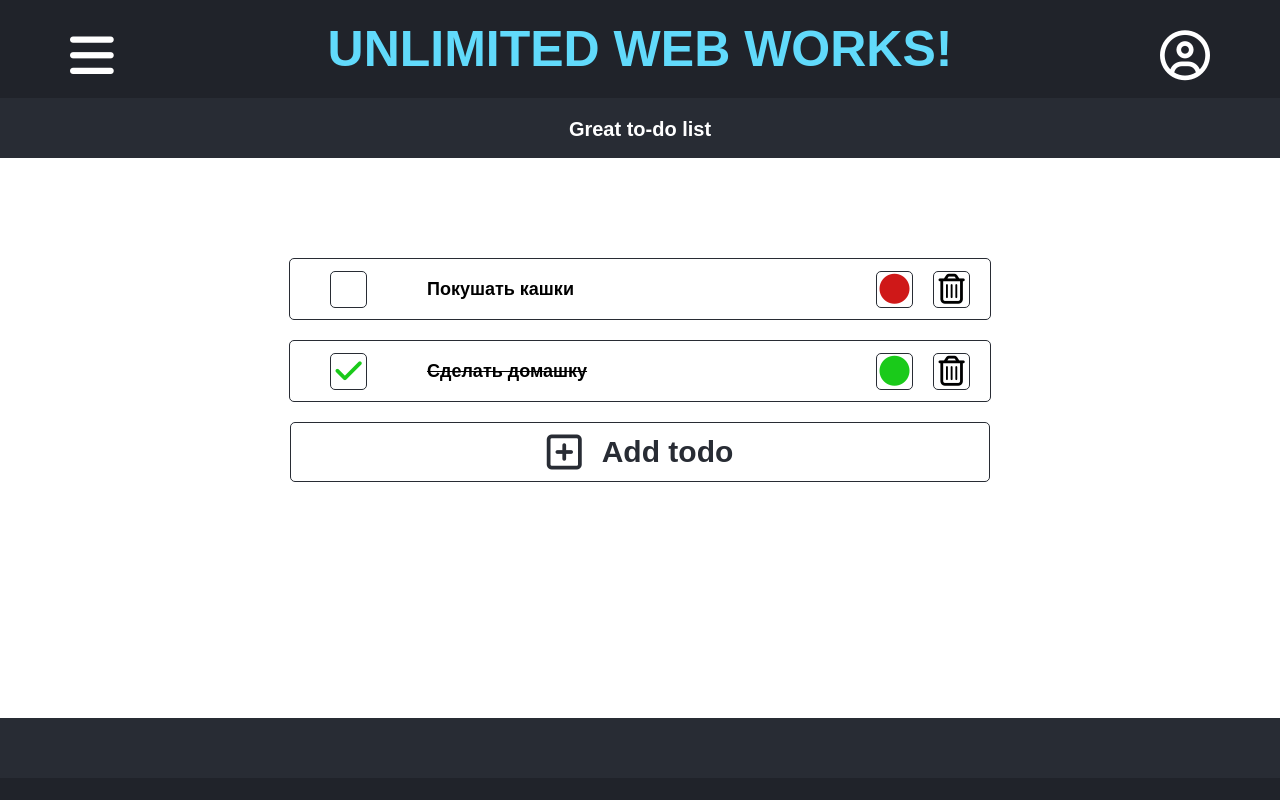
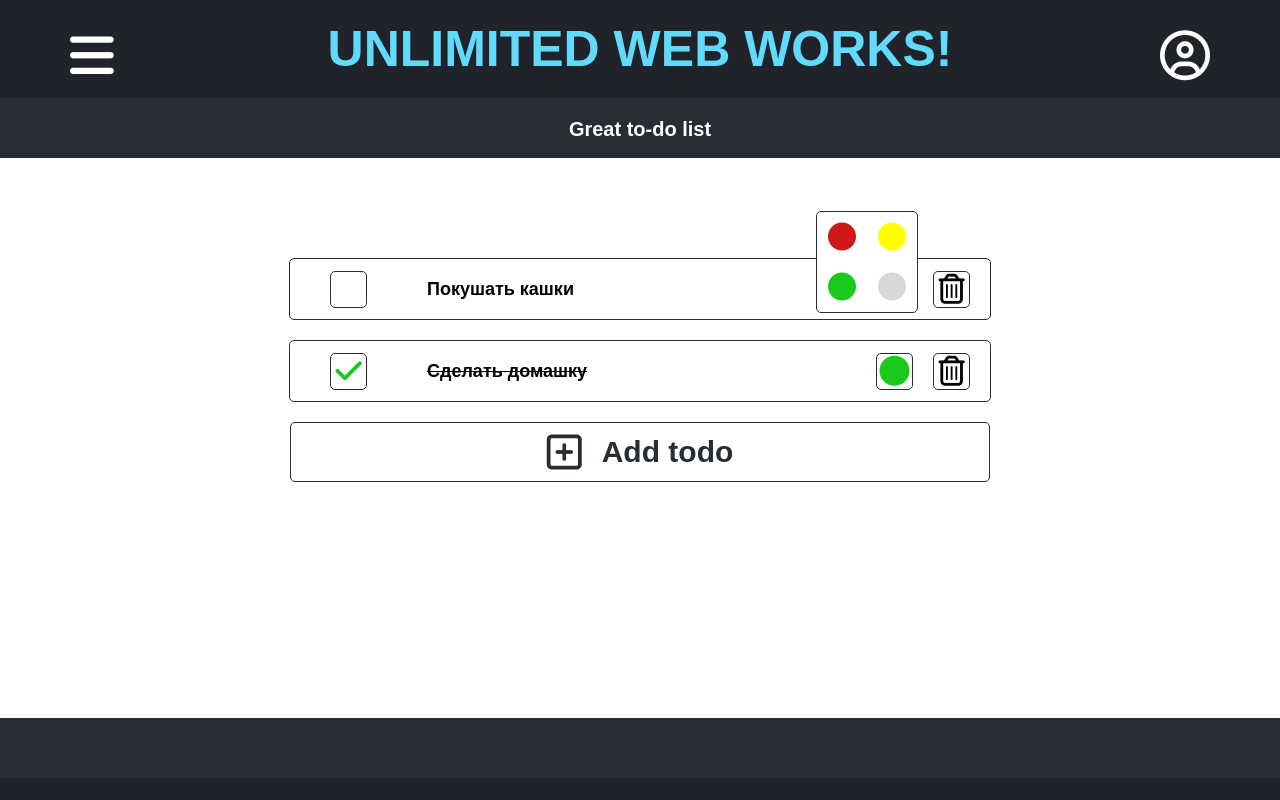
Before and after one commit to WheatleyCODE/hard-todo-list, a React (Create React App) app: page /todo in a window 1280 px wide. Both pictures are taken after a click on the element 894 px from the left and 289 px from the top of the page. Shown: the top 800 px of the page. Built offline with nearby package versions, Linux system fonts and the light colour scheme.

Commit message:
Add color change ui

```diff
--- a/src/components/Header/Header.scss
+++ b/src/components/Header/Header.scss
@@ -9,6 +9,7 @@
   flex-direction: column;
   justify-content: center;
   align-items: center;
+  z-index: 19;
 
   &__sub-header {
     width: 100%;
--- /dev/null
+++ b/src/components/SelectColor/SelectColor.scss
@@ -0,0 +1,36 @@
+@import '../../styles/variables.scss';
+.SelectColor {
+  width: 100px;
+  height: 100px;
+  border: 1px solid $colorGrey;
+  background-color:$colorWhite;
+  position: absolute;
+  margin-left: -60px;
+  margin-top: -60px;
+  top: 0;
+  left: 0;
+  z-index: 10;
+  // margin-top: -53px;
+  display: flex;
+  flex-wrap: wrap;
+  align-items: center;
+  justify-content: space-around;
+  border-radius: 5px;
+
+  .color-box {
+    display: flex;
+    justify-content: center;
+    align-items: center;
+    width: 50px;
+    height: 50px;
+    border-radius: 5px;
+    cursor: pointer;
+    &:hover {
+      background-color: $colorGrey;
+    }
+
+    i {
+      font-size: 28px;
+    }
+  }
+}
--- /dev/null
+++ b/src/components/SelectColor/SelectColor.tsx
@@ -0,0 +1,47 @@
+import React from 'react'
+import './SelectColor.scss'
+
+type SelectorColorProps = {
+  onClickHandler: () => void
+  onChangeColor: (id: number, color: string) => void
+  id: number
+}
+
+//onClick={() => onChangeColor(20, 'red')}
+
+const SelectColor = ({ onClickHandler, onChangeColor, id }: SelectorColorProps) => {
+  const colorBox: string[] = [
+    'red', 'yellow', 'green', 'grey'
+  ]
+
+  const onClickChanger = (color: string):void => {
+    onClickHandler()
+    onChangeColor(id, color)
+  }
+
+  const colorBoxJsx = colorBox.map((el) => (
+    <div onClick={() => onClickChanger(el)} key={el} className="color-box">
+      <i className={`fa fa-circle ${el}`}/>
+    </div>
+  ))
+
+  return (
+    <div className="SelectColor">
+      {/* <div  className="color-box">
+        <i className="fa fa-circle red"/>
+      </div>
+      <div onClick={onClickHandler} className="color-box">
+        <i className="fa fa-circle yellow"/>
+      </div>
+      <div onClick={onClickHandler} className="color-box">
+        <i className="fa fa-circle green"/>
+      </div>
+      <div onClick={onClickHandler} className="color-box">
+      <i className="fa fa-circle grey"/>
+      </div> */}
+      { colorBoxJsx }
+    </div>
+  )
+}
+
+export default SelectColor
--- a/src/components/Todo/Todo.tsx
+++ b/src/components/Todo/Todo.tsx
@@ -3,9 +3,9 @@ import React from 'react'
 import './Todo.scss'
 import { IState, ITodo } from '../../types/types'
 import TodoItem from '../TodoItem/TodoItem'
-import { AddToDoAC, CompletedClickAC, DeleteTodoAC } from '../../redux/action/TodoAC'
+import { AddToDoAC, ChangeColorAC, CompletedClickAC, DeleteTodoAC } from '../../redux/action/TodoAC'
 
-const Todo = ({ todo, onAddTodo, onCompletedClick, onDeleteTodo }: any) => {
+const Todo = ({ todo, onAddTodo, onCompletedClick, onDeleteTodo, onChangeColor }: any) => {
   const newtodo = {
     text: 'Сделать Кашку',
     id: 30,
@@ -15,7 +15,7 @@ const Todo = ({ todo, onAddTodo, onCompletedClick, onDeleteTodo }: any) => {
 
   // console.log(todo, onAddTodo)
   const todoItems = todo.map((obj: ITodo) => {
-    return <TodoItem key={obj.id} onDeleteTodo={onDeleteTodo} onCompletedClick={onCompletedClick} itodo={obj} />
+    return <TodoItem onChangeColor={onChangeColor} key={obj.id} onDeleteTodo={onDeleteTodo} onCompletedClick={onCompletedClick} itodo={obj} />
   })
   return (
     <div className="todo">
@@ -41,6 +41,7 @@ const mapDipatchToProps = (dispatch: any) => {
     onAddTodo: (newtodo: ITodo) => dispatch(AddToDoAC(newtodo)),
     onCompletedClick: (id: number) => dispatch(CompletedClickAC(id)),
     onDeleteTodo: (id: number) => dispatch(DeleteTodoAC(id)),
+    onChangeColor: (id: number, color: string) => dispatch(ChangeColorAC(id, color))
   }
 }
 
--- a/src/components/TodoItem/TodoItem.scss
+++ b/src/components/TodoItem/TodoItem.scss
@@ -45,6 +45,7 @@
   &__button-container {
     display: flex;
     margin-right: 20px;
+    position: relative;
   }
 
   &__text-container {
--- a/src/components/TodoItem/TodoItem.tsx
+++ b/src/components/TodoItem/TodoItem.tsx
@@ -1,16 +1,24 @@
-import React from 'react'
+import React, { useState } from 'react'
 import { ITodo } from '../../types/types'
+import SelectColor from '../SelectColor/SelectColor'
 import './TodoItem.scss'
 
 type TodoItemProps = {
   itodo : ITodo,
   onCompletedClick: (id: number) => void
   onDeleteTodo: (id: number) => void
+  onChangeColor: (id: number, color: string) => void
 }
 
-const TodoItem = ({ itodo, onCompletedClick, onDeleteTodo }: TodoItemProps) => {
+const TodoItem = ({ itodo, onCompletedClick, onDeleteTodo, onChangeColor }: TodoItemProps) => {
 
   const style = itodo.completed ? 'completed' : ''
+
+  const [show, setShow] = useState(false)
+
+  const onClickHandler = () => {
+    setShow(prev => !prev)
+  }
 
   return (
     <div className="TodoItem">
@@ -23,9 +31,10 @@ const TodoItem = ({ itodo, onCompletedClick, onDeleteTodo }: TodoItemProps) => {
         </span>
       </div>
       <div className="TodoItem__button-container">
-        <div className="TodoItem__color-box">
+        <div onClick={onClickHandler} className="TodoItem__color-box">
           <i className={`fa fa-circle ${itodo.color}`} />
         </div>
+        { show ? <SelectColor id={itodo.id} onChangeColor={onChangeColor} onClickHandler={onClickHandler} /> : null}
         <div onClick={() => onDeleteTodo(itodo.id)} className="TodoItem__trash-box">
           <i className="fa fa-trash-o" />
         </div>
--- a/src/redux/action/TodoAC.ts
+++ b/src/redux/action/TodoAC.ts
@@ -21,3 +21,11 @@ export function DeleteTodoAC(id: number) {
     id,
   }
 }
+
+export function ChangeColorAC(id: number, color: string) {
+  return {
+    type: constants.CHENGE_COLOR,
+    id,
+    color,
+  }
+}
--- a/src/redux/constants/constants.ts
+++ b/src/redux/constants/constants.ts
@@ -6,3 +6,4 @@ export const ADD_NUMBER = 'ADD_NUMBER'
 export const ADD_TODO = 'ADD_TODO'
 export const COMPLITED_CLICK = 'COMPLITED_CLICK'
 export const DELETE_TODO = 'DELETE_TODO'
+export const CHENGE_COLOR = 'CHENGE_COLOR'
--- a/src/redux/reducers/TodoReducer.ts
+++ b/src/redux/reducers/TodoReducer.ts
@@ -34,8 +34,16 @@ export function todoReducer(state = initialState, action: IAddTodoAC) {
       const ind = newState.findIndex((el) => action.id === el.id)
       newState.splice(ind, 1)
       console.log(newState)
+      return newState
 
-      return newState
+    case constants.CHENGE_COLOR:
+      console.log('constants.CHENGE_COLOR:')
+      console.log(action.id)
+      console.log(action.color)
+      const index = newState.findIndex((el) => action.id === el.id)
+      newState[index].color = action.color
+    return state
+
     default:
       return state
   }
--- a/src/types/types.ts
+++ b/src/types/types.ts
@@ -30,7 +30,8 @@ export interface IState {
 }
 
 export interface IAddTodoAC {
+  color: string
   id: number
   payload: ITodo
-  type: typeof constants.ADD_TODO | typeof constants.COMPLITED_CLICK | typeof constants.DELETE_TODO
+  type: typeof constants.ADD_TODO | typeof constants.COMPLITED_CLICK | typeof constants.DELETE_TODO | typeof constants.CHENGE_COLOR
 }
--- a/tsconfig.json
+++ b/tsconfig.json
@@ -18,7 +18,7 @@
     "resolveJsonModule": true,
     "isolatedModules": true,
     "noEmit": true,
-    "jsx": "react"
+    "jsx": "react",
   },
   "include": [
     "src"
```
